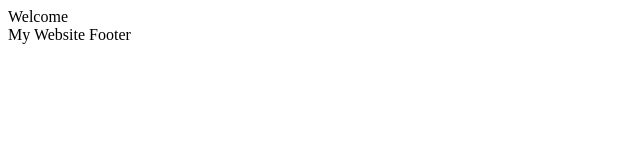
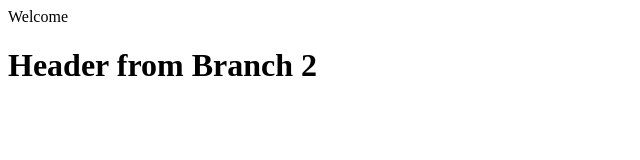
Before and after one commit to ramyasrilatha/Git-Merge-Conflict, a plain HTML site: page index.html in a window 1280 px wide. Shown: the whole page, without its empty margins (0-640 px from the left). Drawn offline with Linux system fonts and the light colour scheme.

Commit message:
Update header branch 2

```diff
--- a/index.html
+++ b/index.html
@@ -1,2 +1,2 @@
 Welcome
-<footer>My Website Footer</footer>
+<h1>Header from Branch 2</h1>
```
